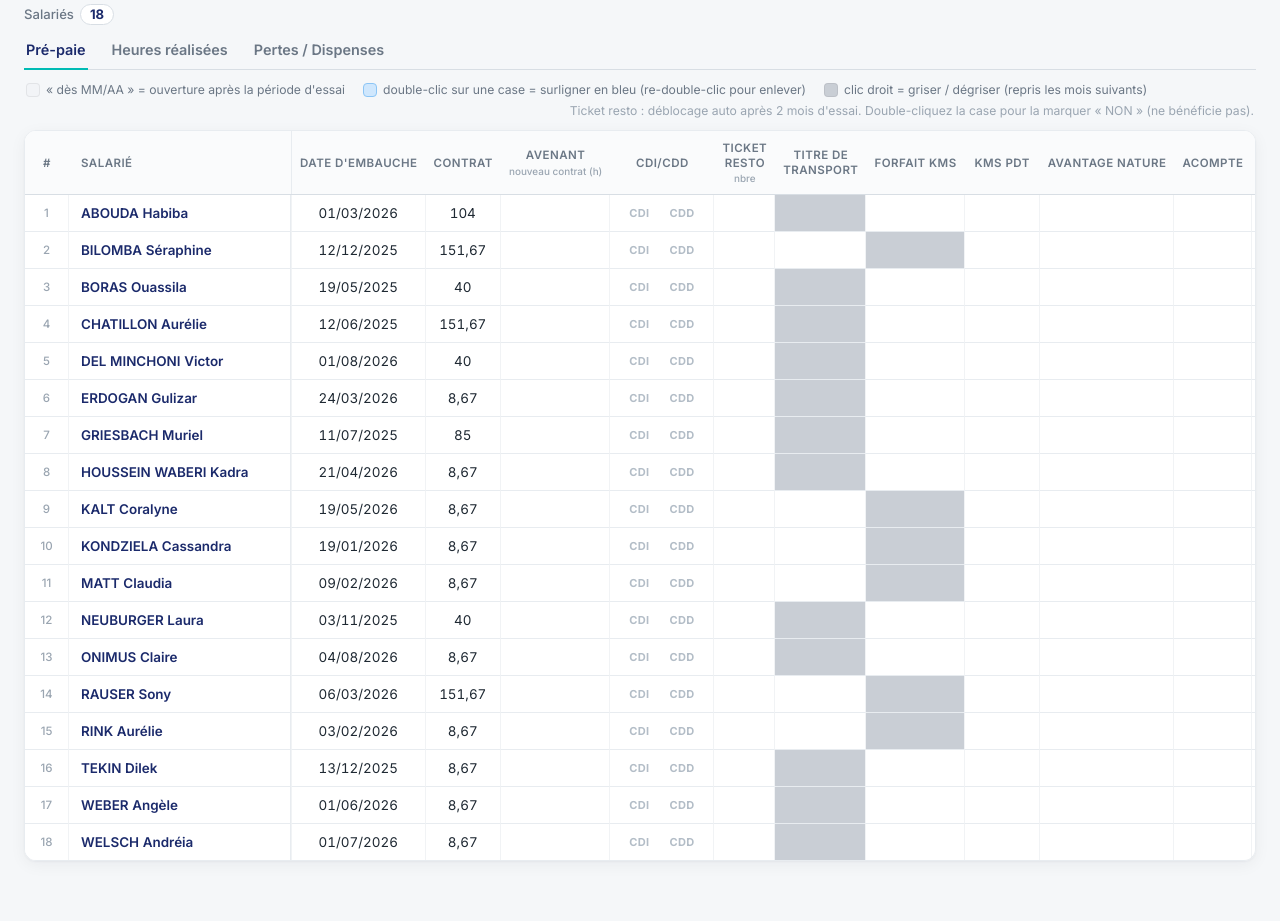
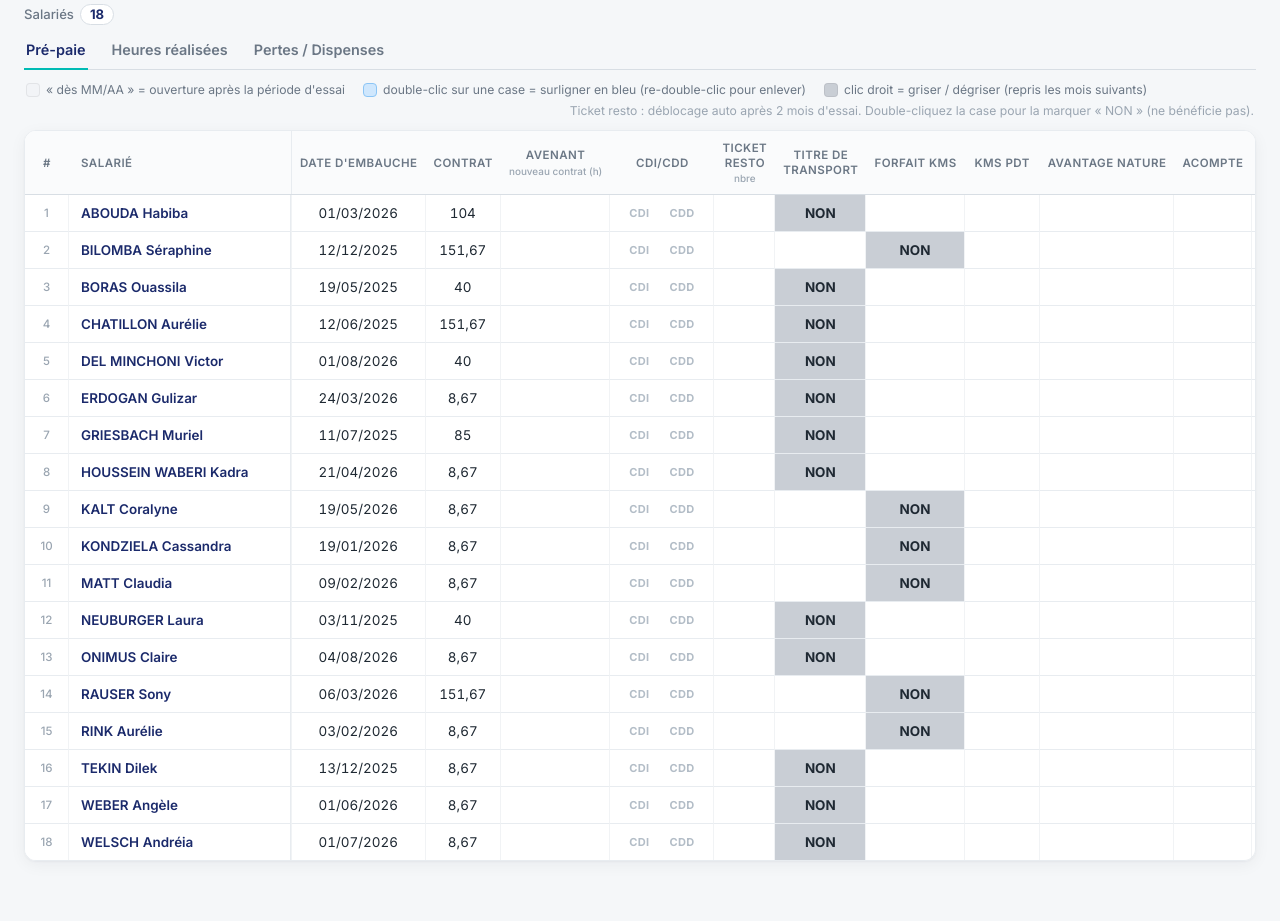
Before and after one commit to leagoetz68-rgb/aidaux-prepaie, a Flask app: page / in a window 1280 px wide. Shown: the part 173-1094 px from the top of the page. Run offline with Flask 3, Linux system fonts and the light colour scheme; the visitor is signed in with stand-in values (Sample User, id 1); data that the repository does not hold is empty; some libraries are stand-ins or nearby versions.

Commit message:
Update index.html

```diff
--- a/templates/index.html
+++ b/templates/index.html
@@ -342,6 +342,7 @@
     -webkit-print-color-adjust: exact; print-color-adjust: exact;
   }
   td.hl-grey input { background: transparent; color: #1f2933; font-weight: 700; }
+  td.hl-grey input::placeholder { color: #1f2933; opacity: 1; font-weight: 700; }
   /* gris + bleu sur la même case : le bleu l'emporte (comme avant) */
   td.hl-grey.hl-blue input { color: var(--text); }
   /* un champ désactivé ne doit pas bloquer le double-clic sur la cellule */
@@ -1478,6 +1479,8 @@ function render() {
       }
       if (col.minWidth) inp.style.minWidth = col.minWidth + "px";
       if (col.left) inp.style.textAlign = "left";
+      // Case grisée vide : affiche « NON » (affichage seulement, rien n'est enregistré)
+      if (td.classList.contains("hl-grey")) inp.placeholder = "NON";
       // Double-clic sur une case = surligneur bleu (re-double-clic = enlève le bleu).
       // Un simple clic sert juste à se placer dans la case pour écrire.
       // Exception Ticket resto : simple clic = bleu, double-clic = « NON » (inchangé).
```
